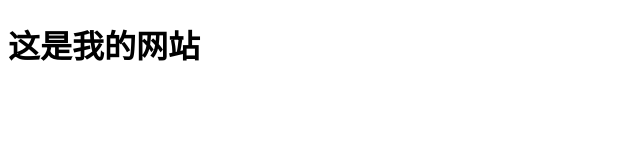
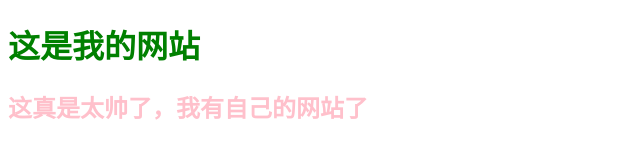
Before and after one commit to gegeduan/demo, a plain HTML site: page index.html in a window 1280 px wide. Shown: the whole page, without its empty margins (0-640 px from the left). Drawn offline with Linux system fonts and the light colour scheme.

Commit message:
修改代码

```diff
--- a/index.html
+++ b/index.html
@@ -4,8 +4,17 @@
     <meta charset="UTF-8">
     <meta name="viewport" content="width=device-width, initial-scale=1.0">
     <title>Document</title>
+    <style>
+        h1{
+            color:green
+        }
+        h2{
+            color:pink
+        }
+    </style>
 </head>
 <body>
     <h1>这是我的网站</h1>
+    <h2>这真是太帅了，我有自己的网站了</h2>
 </body>
 </html>
```
